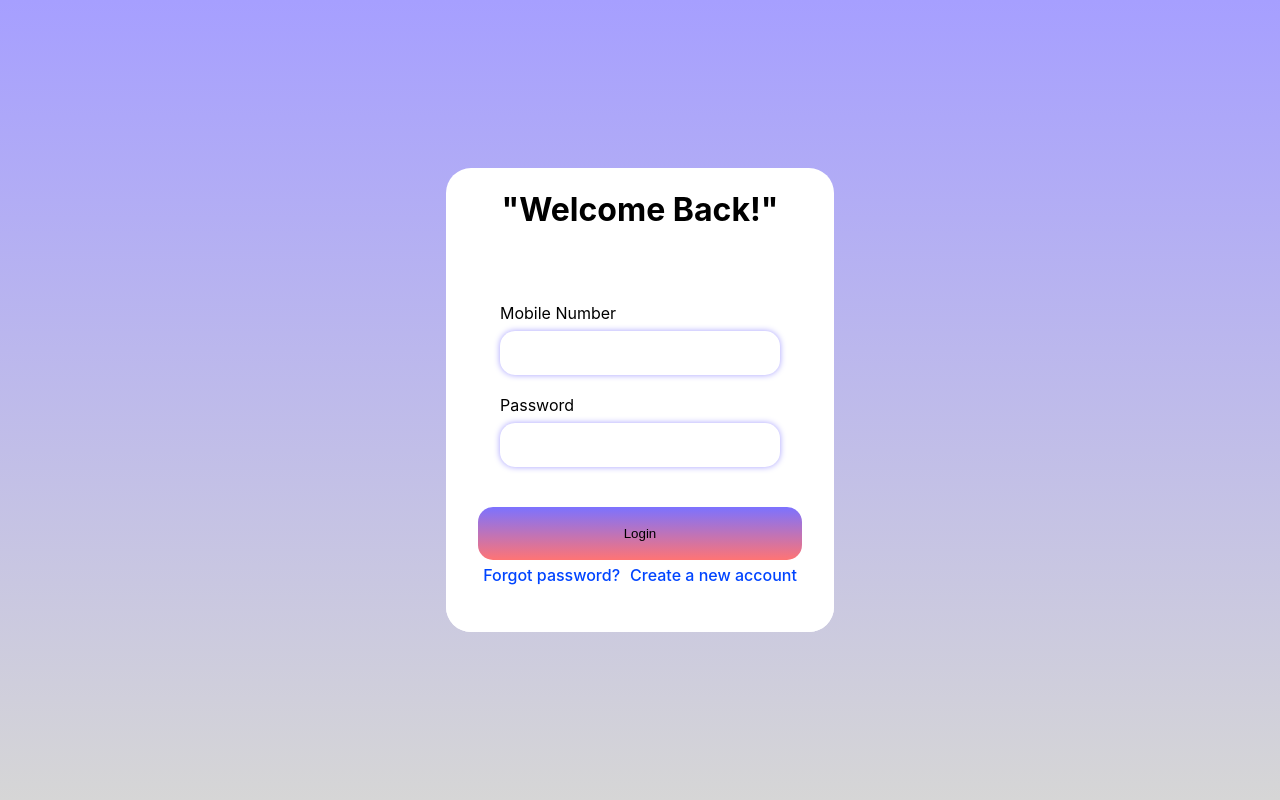
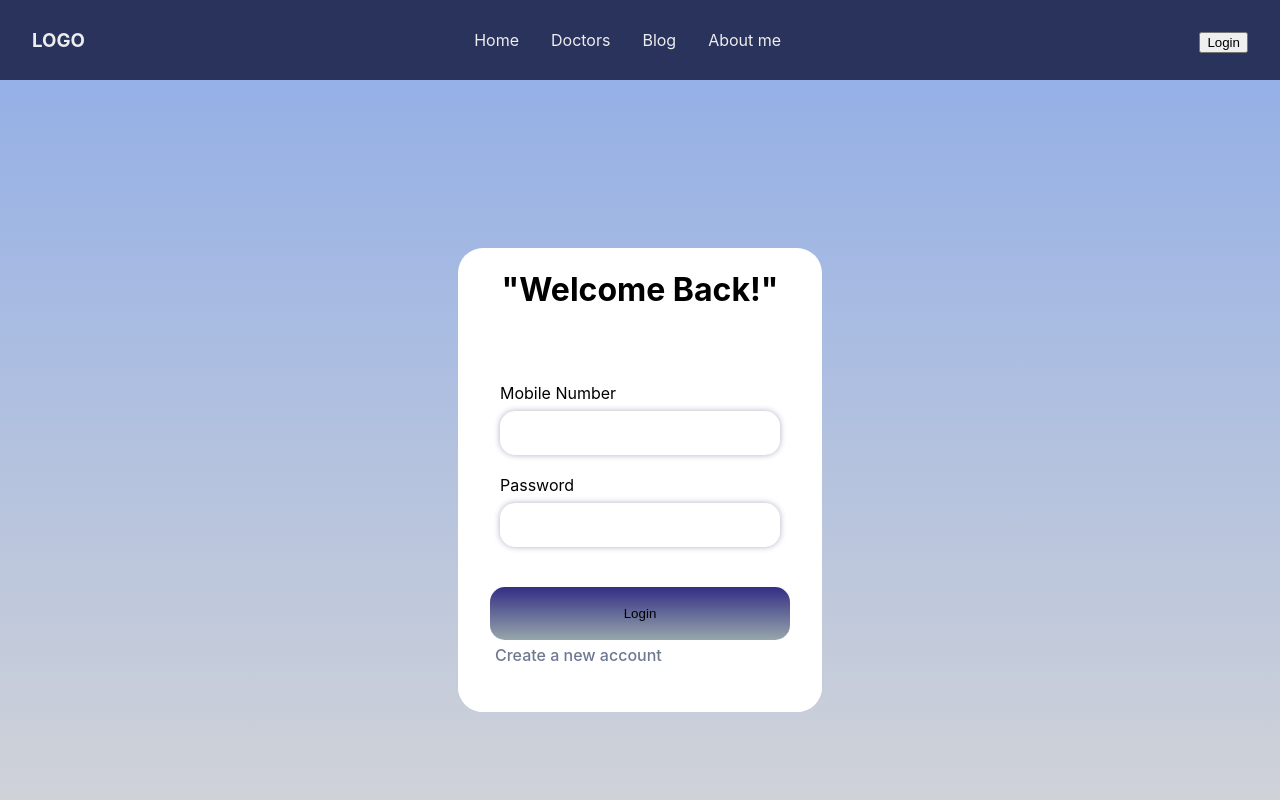
Before and after one commit to Anjana091/Doctor-Appoinment-User-Module, a React (Create React App) app: page / in a window 1280 px wide. Shown: the top 800 px of the page. Built offline with nearby package versions, Linux system fonts and the light colour scheme.

Commit message:
added login backend

```diff
--- a/src/components/BookingPage.js
+++ b/src/components/BookingPage.js
@@ -11,6 +11,18 @@ const DoctorCard = () => {
   const [doctor, setDoctorData] = useState(null);
   const [date,setDate] = useState()
   const [isAvailable,setIsAvailable]=useState()
+
+const handleBooking =async() =>{
+  try {
+    const res =axios.post('http://localhost:3001/patient/book-appointment',
+    {
+      doctorNo:params.doctorNo
+    })
+  } catch (error) {
+    console.log(error)
+  }
+}
+
 
   useEffect(() => {
     const fetchData = async () => {
@@ -54,7 +66,7 @@ const DoctorCard = () => {
         <h1>book now</h1>
         <DatePicker format="DD-MM-YYYY" onChange={(value) => moment(value).format('DD-MM-YYYY')}/>
         <button className="btn btn-primary">Check Availability</button>
-        <button className="btn btn-primary">Book now</button>
+        <button className="btn btn-primary" onClick={handleBooking}>Book now</button>
       </div>
       <Footer />
     </div>
--- a/src/components/NavBar.js
+++ b/src/components/NavBar.js
@@ -1,10 +1,14 @@
 import { useRef } from "react";
 import { FaBars, FaTimes } from "react-icons/fa";
 import './Navbar.css'
+import { useNavigate } from "react-router-dom";
 
 function Navbar() {
+
+	const navigate = useNavigate();
 	const navRef = useRef();
-
+	const isLoggedIn = localStorage.getItem("loggedIn")
+	console.log(isLoggedIn)
 	const showNavbar = () => {
 		navRef.current.classList.toggle(
 			"responsive_nav"
@@ -19,6 +23,20 @@ function Navbar() {
 				<a href="/doctors">Doctors</a>
 				<a href="/#">Blog</a>
 				<a href="/#">About me</a>
+				<div className="navbar">
+					{isLoggedIn ? (
+						<button className="Nav-login" onClick={() => {
+							localStorage.clear();
+							navigate('/')
+						}}>Logout</button>
+					) : (
+						<button className="Nav-login"
+							onClick={() => {
+								navigate('/')
+							}}
+						>Login</button>
+					)}
+				</div>
 				<button
 					className="nav-btn nav-close-btn"
 					onClick={showNavbar}>
--- a/src/components/Navbar.css
+++ b/src/components/Navbar.css
@@ -46,6 +46,12 @@ nav {
 	align-items: center;
 }
 
+.Nav-login{
+	position: absolute;
+	top: 2rem;
+	right: 2rem;
+}
+
 @media only screen and (max-width: 600px) {
 	header .nav-btn {
 		visibility: visible;
--- a/src/components/loginform.css
+++ b/src/components/loginform.css
@@ -4,7 +4,7 @@
   justify-content: center;
   min-width: 100vw;
   min-height: 100vh;
-  background: linear-gradient(rgb(166, 159, 255), rgb(214, 214, 214));
+  background: linear-gradient(rgb(149, 176, 230), rgb(214, 214, 214));
 }
 
 .loginContainer {
@@ -34,7 +34,7 @@
   border-radius: 15px;
   border-width: 15px;
   border: none;
-  box-shadow: 0 0 6px rgb(166, 159, 255);
+  box-shadow: 0 0 6px rgb(180, 174, 197);
   outline: none;
   padding: 10px;
   font-size: 20px;
@@ -46,7 +46,7 @@ input:focus {
 }
 
 .login-a {
-  color: rgb(0, 68, 255);
+  color: rgb(110, 120, 146);
   font-weight: 500;
   margin: 5px;
   cursor: pointer;
@@ -76,7 +76,7 @@ input:focus {
   max-width: 100%;
   margin-top: 10px;
   border-radius: 15px;
-  background: linear-gradient(rgb(124, 114, 255), rgb(255, 116, 116));
+  background: linear-gradient(rgb(51, 46, 132), rgb(151, 166, 171));
   border: none;
   transition: all 0.2s ease-in-out;
 }
--- a/src/components/loginform.js
+++ b/src/components/loginform.js
@@ -1,5 +1,7 @@
 import React, { useState } from "react";
 import "./loginform.css";
+import Navbar from "./NavBar";
+import Footer from "./Footer";
 
 function LoginForm(error) {
   const [mobileNo, setMobileNo] = useState("");
@@ -40,6 +42,8 @@ function LoginForm(error) {
 
 
   return (
+    <div>
+    <Navbar />
     <div className="loginPage">
       <div className="loginContainer">
         <h1>"Welcome Back!"</h1>
@@ -71,17 +75,18 @@ function LoginForm(error) {
         <div className="success">Login successful!</div>
       )}
           <div className="forgot-password-container">
-              <>
-                <a className="login-a" href="#">Forgot password?</a>
+
                 <a className="login-a" href="/signUp" >
                   Create a new account
                 </a>
-              </>
+
 
           </div>
         </form>
       </div>
     </div>
+    <Footer />
+    </div>
   );
 }
 
--- a/src/components/signUpform.js
+++ b/src/components/signUpform.js
@@ -3,8 +3,8 @@ import "./loginform.css";
 import { useNavigate } from "react-router-dom";
 import axios from 'axios';
 import { FormControl, FormLabel, RadioGroup, FormControlLabel, Radio } from '@mui/material';
-
-
+import Navbar from './NavBar';
+import Footer from './Footer';
 
 
 function SignUpForm({ onClose }) {
@@ -44,6 +44,8 @@ function SignUpForm({ onClose }) {
         console.log(patient);
     }, [patient]);
     return (
+        <div>
+        <Navbar />
         <div className="loginPage">
             <div className="loginContainer">
                 <h1>Create an Account</h1>
@@ -127,139 +129,9 @@ function SignUpForm({ onClose }) {
                 </form>
             </div>
         </div>
+        <Footer />
+        </div>
     );
 }
 
 export default SignUpForm;
-
-
-// import React, { useState } from "react";
-// import "./loginform.css";
-
-// function LoginForm() {
-//   const [isSignUp, setIsSignUp] = useState(false);
-//   const [password, setPassword] = useState("");
-//   const [confirmPassword, setConfirmPassword] = useState("");
-
-//   const handleSignUpClick = () => {
-//     setIsSignUp(true);
-//   };
-
-//   const handleSignInClick = () => {
-//     setIsSignUp(false);
-//   };
-
-//   const handleFormSubmit = (e) => {
-//     e.preventDefault();
-//     // Handle form submission logic
-//     if (isSignUp) {
-//       // Additional validation for signup form
-//       if (password !== confirmPassword) {
-//         alert("Password and confirm password do not match");
-//         return;
-//       }
-//       // Continue with signup logic
-//     } else {
-//       // Continue with login logic
-//     }
-//   };
-
-//   const handlePasswordChange = (e) => {
-//     setPassword(e.target.value);
-//   };
-
-//   const handleConfirmPasswordChange = (e) => {
-//     setConfirmPassword(e.target.value);
-//   };
-
-//   return (
-//     <div className="loginPage">
-//       <div className="loginContainer">
-//         <h1>{isSignUp ? "Create an Account" : "Welcome Back!"}</h1>
-
-//         <form onSubmit={handleFormSubmit}>
-//           <div className="input-container">
-//             <label>Username</label>
-//             <input type="text" name="uname" required />
-//           </div>
-
-//           {isSignUp && (
-//             <>
-//               <div className="input-container">
-//                 <label>Full Name</label>
-//                 <input type="text" name="fullName" required />
-//               </div>
-
-//               <div className="input-container">
-//                 <label>Phone Number</label>
-//                 <input type="tel" name="phoneNumber" required />
-//               </div>
-
-//               <div className="input-container">
-//                 <label>Password</label>
-//                 <input
-//                   type="password"
-//                   name="password"
-//                   value={password}
-//                   onChange={handlePasswordChange}
-//                   required
-//                 />
-//               </div>
-
-//               <div className="input-container">
-//                 <label>Confirm Password</label>
-//                 <input
-//                   type="password"
-//                   name="confirmPassword"
-//                   value={confirmPassword}
-//                   onChange={handleConfirmPasswordChange}
-//                   required
-//                 />
-//               </div>
-//             </>
-//           )}
-
-//           {!isSignUp && (
-//             <div className="input-container">
-//               <label>Password</label>
-//               <input type="password" name="pass" required />
-//             </div>
-//           )}
-
-//           {isSignUp ? (
-//             <div className="signup-container">
-//               <button className="signupBut" type="submit">
-//                 <p>Sign Up</p>
-//               </button>
-//             </div>
-//           ) : (
-//             <div className="signin-container">
-//               <button className="loginBut" type="submit">
-//                 <p>Login</p>
-//               </button>
-//             </div>
-//           )}
-
-//           <div className="forgot-password-container">
-//             {isSignUp ? (
-//               <>
-//                 <a className="login-a" href="#" onClick={handleSignInClick}>
-//                   Already have an account? Sign in
-//                 </a>
-//               </>
-//             ) : (
-//               <>
-//                 <a className="login-a" href="#">Forgot password?</a>
-//                 <a className="login-a" href="#" onClick={handleSignUpClick}>
-//                   Create a new account
-//                 </a>
-//               </>
-//             )}
-//           </div>
-//         </form>
-//       </div>
-//     </div>
-//   );
-// }
-
-// export default LoginForm;
```
